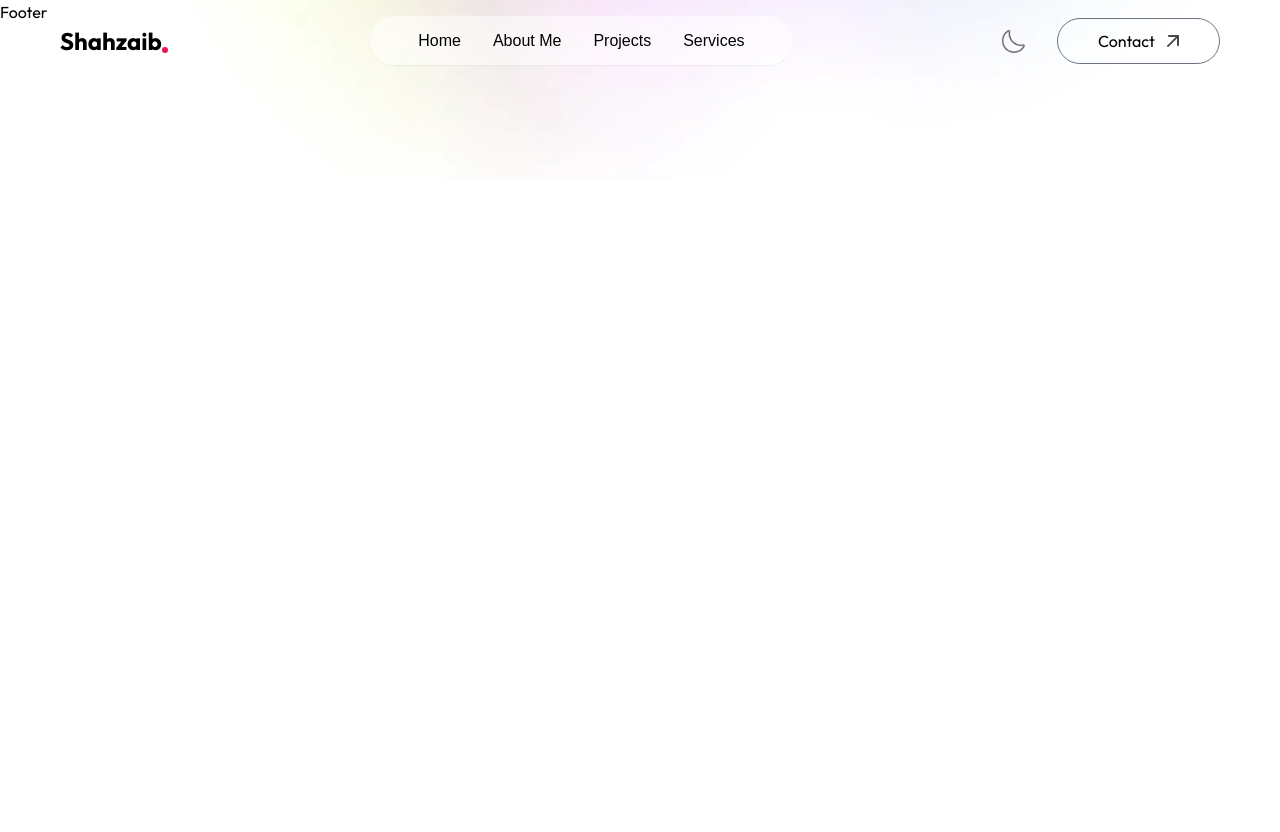
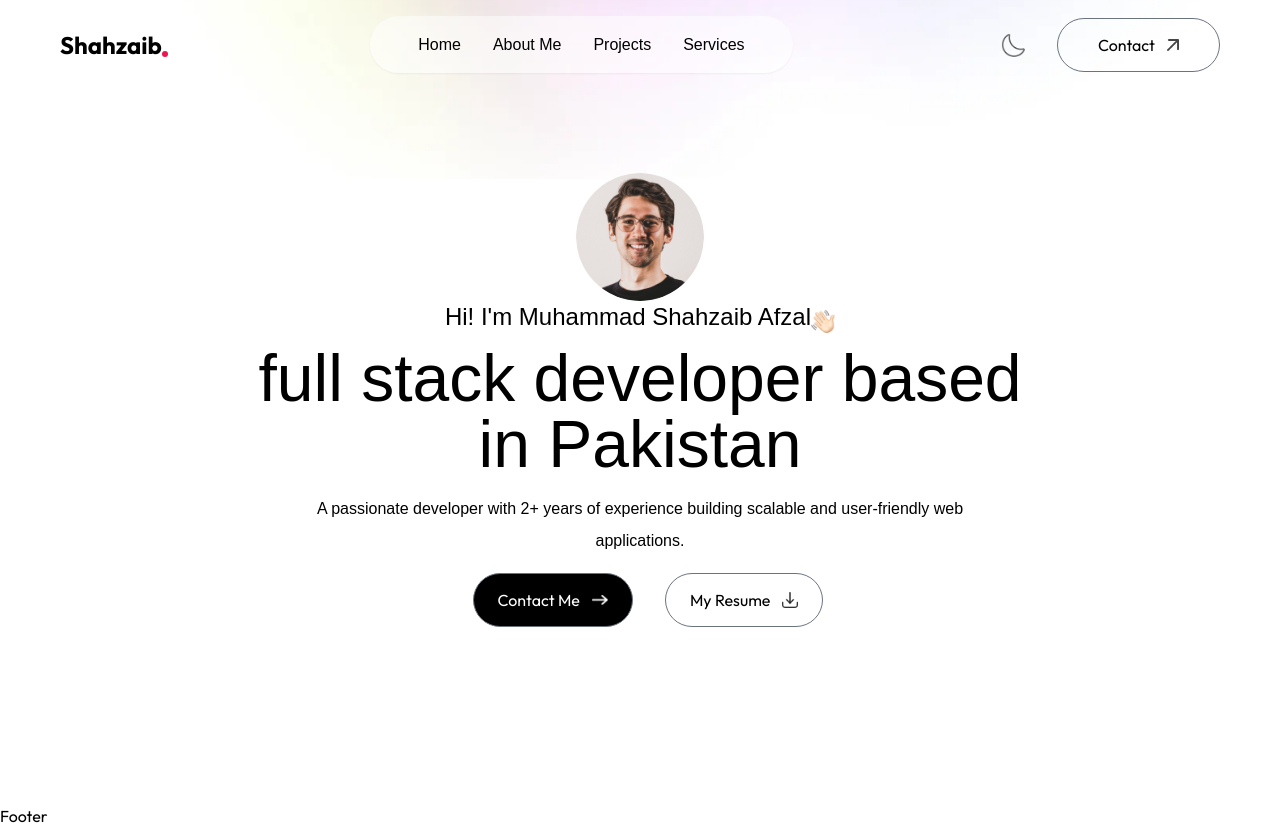
Before and after one commit to MuhammadShahzaibAfzal/MyPortfolio, a Next.js app: page / in a window 1280 px wide. Before the commit the page ends 800 px from the top, so only its background shows below. Built offline with nearby package versions, Linux system fonts and the light colour scheme; a web font is replaced by a local one.

Commit message:
create header section

```diff
--- a/src/app/(home)/page.tsx
+++ b/src/app/(home)/page.tsx
@@ -1,4 +1,10 @@
+import Header from "@/components/home/header";
+
 const HomePage = () => {
-  return <div></div>;
+  return (
+    <div>
+      <Header />
+    </div>
+  );
 };
 export default HomePage;
--- a/src/app/layout.tsx
+++ b/src/app/layout.tsx
@@ -28,7 +28,9 @@
 }>) {
   return (
     <html lang="en">
-      <body className={`${outFit.variable} ${ovo.variable} antialiased font-outfit`}>
+      <body
+        className={`${outFit.variable} ${ovo.variable} antialiased font-outfit leading-8 overflow-x-hidden`}
+      >
         <Navbar />
         <main>{children}</main>
         <Footer />
--- /dev/null
+++ b/src/components/home/header.tsx
@@ -0,0 +1,49 @@
+import { assets } from "@/assets/assets";
+import Image from "next/image";
+
+const Header = () => {
+  return (
+    <div className="flex container items-center h-screen justify-center">
+      <div className="flex flex-col items-center max-w-3xl">
+        <Image
+          src={assets.profile_img}
+          alt="Shahzaib's Profile Image"
+          className="w-32 rounded-full"
+        />
+        <h3 className="flex items-end text-xl md:text-2xl mb-3 font-ovo">
+          Hi! I&apos;m Muhammad Shahzaib Afzal{" "}
+          <Image src={assets.hand_icon} alt="Hand Icon" className="w-6" />
+        </h3>
+        <h1 className="text-3xl sm:text-6xl lg:text-[66px] font-ovo text-center">
+          full stack developer based in Pakistan
+        </h1>
+        <p className="max-w-2xl text-center mt-4 mx-auto font-ovo">
+          A passionate developer with 2+ years of experience building scalable and
+          user-friendly web applications.
+        </p>
+        <div className="flex flex-col sm:flex-row items-center gap-4 mt-4">
+          <a
+            href="#contact"
+            className="flex items-center gap-3 px-6 py-2.5 bg-black text-white border border-gray-500 rounded-full ml-4 capitalize"
+          >
+            contact me{" "}
+            <Image
+              src={assets.right_arrow_white}
+              alt="Right arrow icon"
+              className="w-4"
+            />
+          </a>
+          <a
+            href="/sample-resume.pdf"
+            className="flex items-center gap-3 px-6 py-2.5 border border-gray-500 rounded-full ml-4 capitalize"
+            download
+          >
+            my resume{" "}
+            <Image src={assets.download_icon} alt="Download icon" className="w-4" />
+          </a>
+        </div>
+      </div>
+    </div>
+  );
+};
+export default Header;
```
